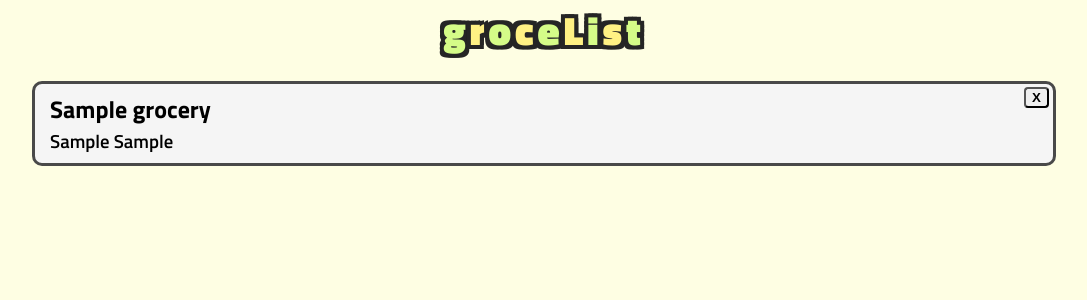
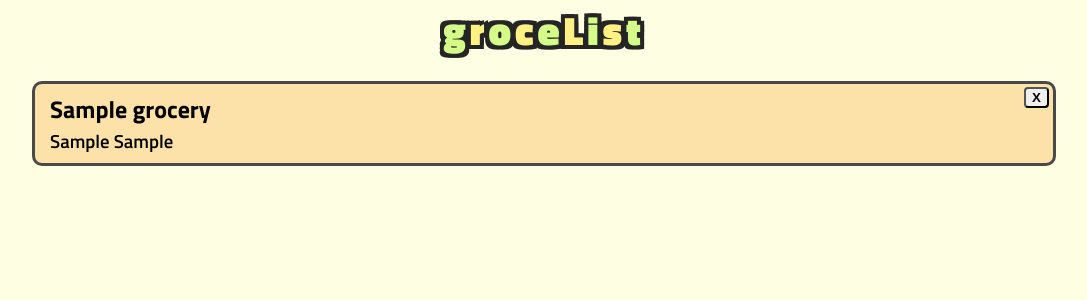
Before and after one commit to Tuckerchaisit/groceList, a Flask app: page / in a window 1280 px wide. Shown: the part 50-350 px from the top of the page, without its empty margins (96-1183 px from the left). Run offline with Flask 2, Linux system fonts and the light colour scheme; a user stored in the database is signed in; tables that the repository leaves empty hold one stand-in row (values such as "Sample post").

Commit message:
add cover to card

```diff
--- a/myapp/static/css/base.css
+++ b/myapp/static/css/base.css
@@ -221,11 +221,11 @@ input#name{
   display: flex;
   flex-direction: row;
   width:80%;
-  background-color: whitesmoke;
+  background-color: rgb(252, 226, 169);
   margin: 20px auto;
   border:#494949 3px solid;
   border-radius: 10px;
-  /* align-items: center; */
+
 }
 
 .card-info{
```
